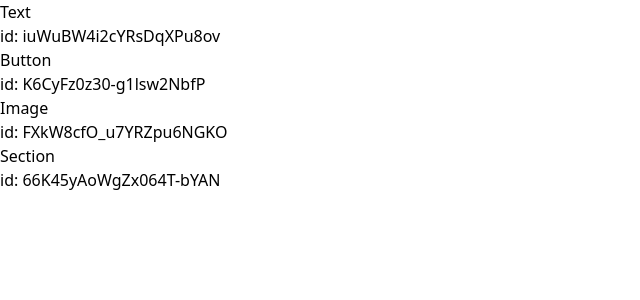
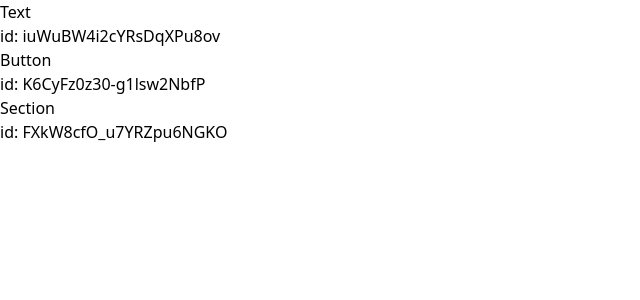
Before and after one commit to schnubor/dnd-mvp, a React (Vite) app: page / in a window 1280 px wide. Shown: the top 300 px of the page, without its empty margins (0-640 px from the left). Built offline with nearby package versions, Linux system fonts and the light colour scheme.

Commit message:
no image for now

```diff
--- a/src/components/Editor/Artboard/SortableBlock/Blocks/Placeholder.tsx
+++ b/src/components/Editor/Artboard/SortableBlock/Blocks/Placeholder.tsx
@@ -1,5 +1,5 @@
 // Types
-import { FC } from 'react';
+import type { FC } from 'react';
 
 export const Placeholder: FC = () => {
     return <div className="w-full h-24 bg-blue-200"></div>;
--- a/src/components/Editor/Sidebar/index.tsx
+++ b/src/components/Editor/Sidebar/index.tsx
@@ -14,10 +14,10 @@
         type: 'button',
         title: 'Button',
     },
-    {
-        type: 'image',
-        title: 'Image',
-    },
+    // {
+    //     type: 'image',
+    //     title: 'Image',
+    // },
     {
         type: 'section',
         title: 'Section',
```
